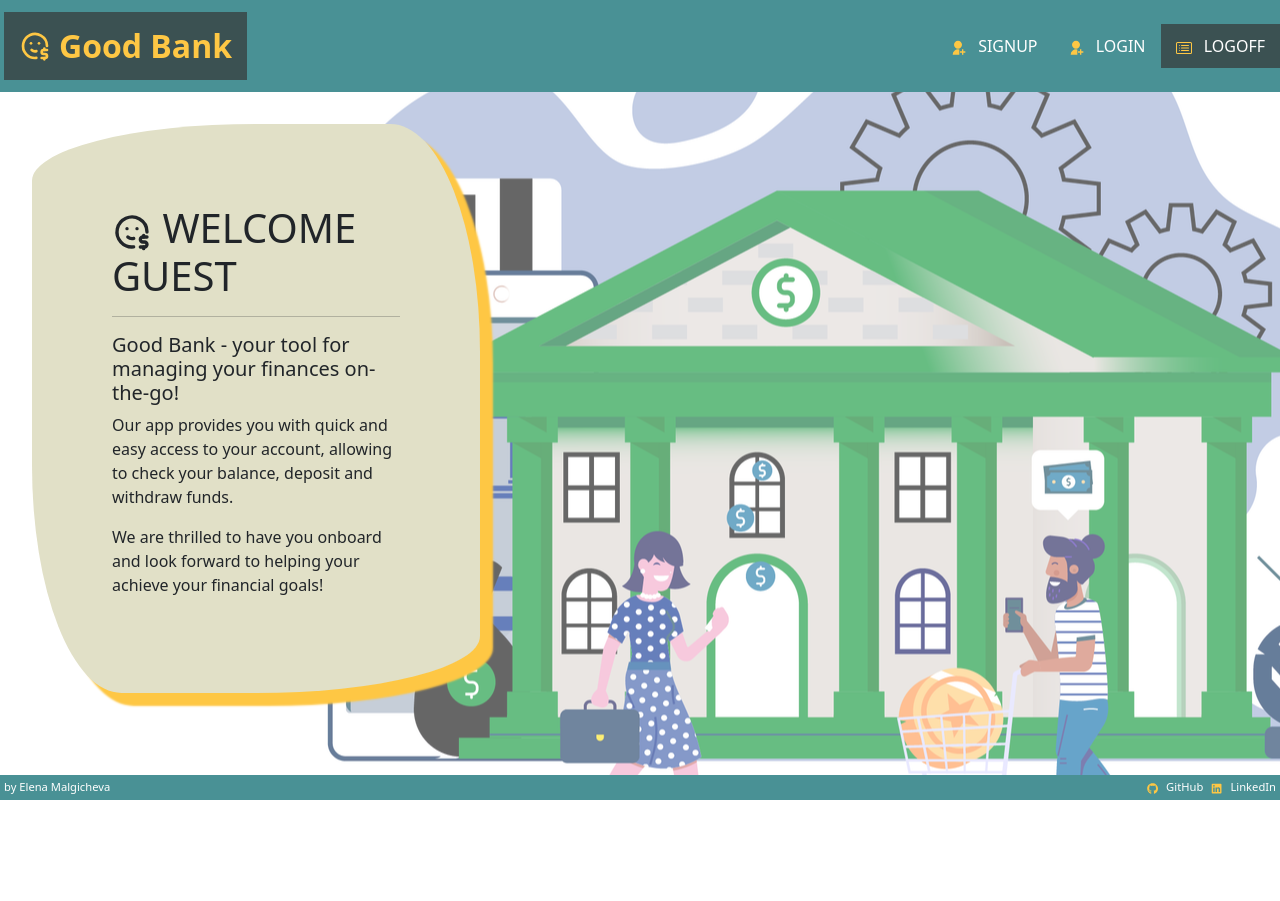
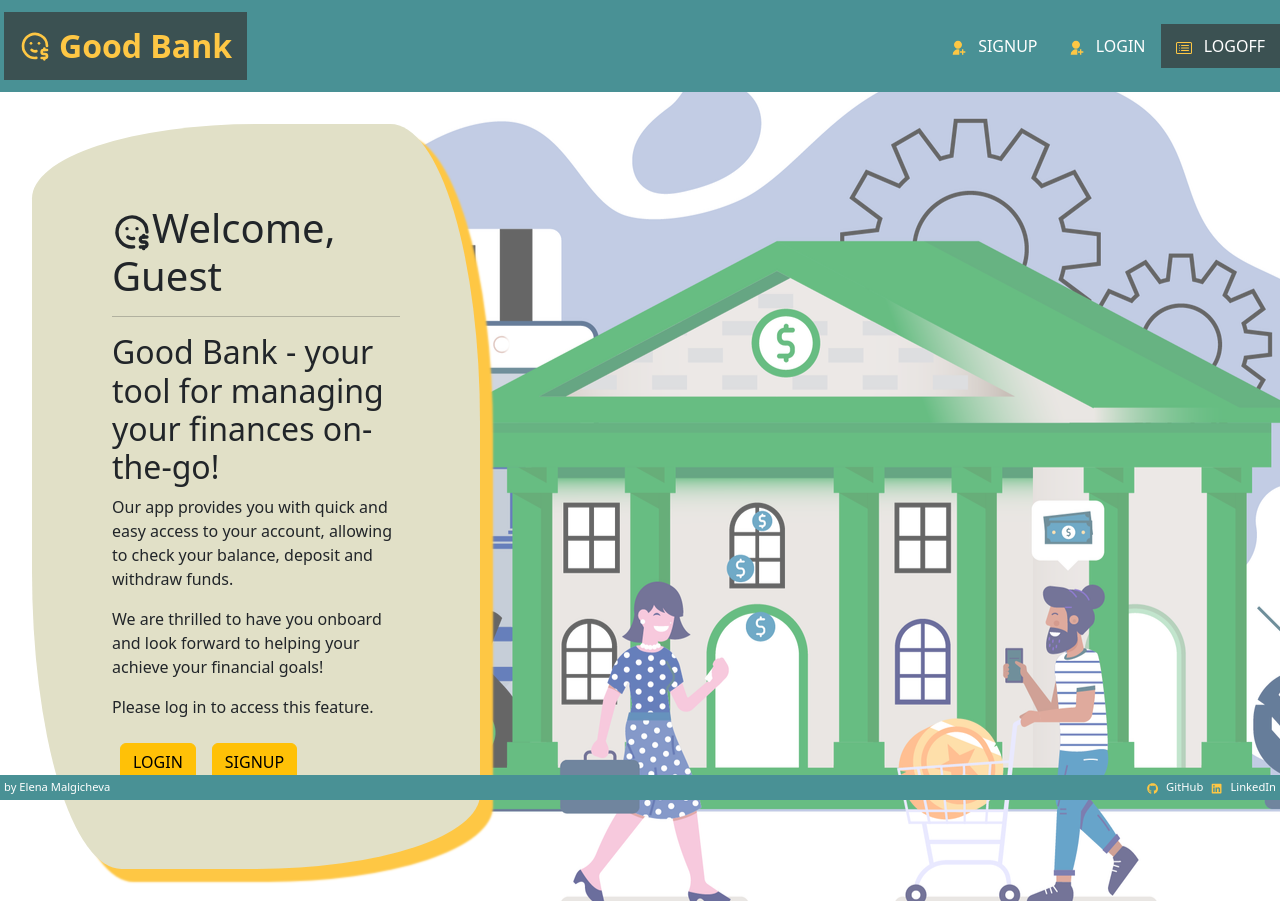
Before and after one commit to elena-malgicheva/good-bank-client, a React (Create React App) app: page / in a window 1280 px wide. Before the commit the page ends 800 px from the top, so only its background shows below. Built offline with nearby package versions, Linux system fonts and the light colour scheme.

Commit message:
improving things

```diff
--- a/src/App.js
+++ b/src/App.js
@@ -1,12 +1,12 @@
 import React from "react";
 import { Routes, Route } from "react-router-dom";
-import { BalanceProvider } from './Context/BalanceContext';
 import Home from './Pages/Home';
 import Login from './Pages/Login';
 import Signup from './Pages/Signup';
 import Dashboard from "./Components/Dashboard";
 import AppNavbar from "./Components/Navbar";
 import Foot from "./Components/Foot";
+import { AuthProvider } from './Context/AuthContext';
 
 import 'bootstrap/dist/css/bootstrap.min.css';
 
@@ -16,7 +16,7 @@ function App() {
 
     <div className="App">
 
-      <BalanceProvider>
+      <AuthProvider>
           <AppNavbar/>
           <Routes>
             <Route path="" element={ <Home/> } />
@@ -26,7 +26,7 @@ function App() {
 
           </Routes>
           <Foot />
-      </BalanceProvider>
+      </AuthProvider>
 
     </div>
 
--- a/src/Components/Dashboard.jsx
+++ b/src/Components/Dashboard.jsx
@@ -1,6 +1,6 @@
 import React, { useState, useEffect } from 'react';
+import axios from 'axios';
 
-import axios from 'axios';
 
 import Button from 'react-bootstrap/Button';
 import Modal from 'react-bootstrap/Modal';
@@ -12,12 +12,12 @@ import { FaPiggyBank } from 'react-icons/fa';
 
 
 const Dashboard = () => {
+
   const [userData, setUserData] = useState(null);
   const [depositAmmount, setDepositAmmount] = useState(0);
   const [withdrawAmmount, setWithdrawAmmount] = useState(0);
   const [loading, setLoading] = useState(true);
   const [error, setError] = useState(null);
-
   const [show, setShow] = useState(false);
   const [showWithdraw, setWithdrawShow] = useState(false);
 
@@ -26,7 +26,6 @@ const Dashboard = () => {
 
   const handleShow = () => setShow(true);
   const handleWithdrawShow = () => setWithdrawShow(true);
-
 
   const handleDeposit = async() => {
     const newBalance = parseInt(userData.balance) + parseInt(depositAmmount);
@@ -116,17 +115,18 @@ const Dashboard = () => {
     <div className="app-card w-50 p-5 m-3 deposit-color">
       {userData && (
         <div>
-          <h2>Hello {userData.username}</h2>
+          <h1>Hello {userData.username}</h1>
           <hr />
-          <p>Your Balance: ${userData.balance}.00</p>
+          <h2><FaPiggyBank/>  Your Balance: ${userData.balance}.00</h2>
 
         </div>
       )}
 
+    <div className>
+    <Button variant="primary" onClick={handleShow}>Deposit</Button>
+    <Button variant="primary" className="m-3" onClick={handleWithdrawShow}>Withdraw</Button>
+    </div>
 
-    <Button variant="primary" onClick={handleShow}>
-    Deposit
-    </Button>
 
     <Modal show={show} onHide={handleClose}>
       <Modal.Header closeButton>
@@ -152,9 +152,7 @@ const Dashboard = () => {
       </Modal.Footer>
     </Modal>
 
-    <Button variant="primary" className="m-3" onClick={handleWithdrawShow}>
-    Withdraw
-    </Button>
+
     <Modal show={showWithdraw} onHide={handleWithdrawClose}>
       <Modal.Header closeButton>
         <Modal.Title><FaPiggyBank className='icon' /> Enter Amount you want to withdraw</Modal.Title>
--- a/src/Components/Navbar.jsx
+++ b/src/Components/Navbar.jsx
@@ -3,10 +3,12 @@ import Nav from 'react-bootstrap/Nav';
 import Navbar from 'react-bootstrap/Navbar';
 import { NavLink } from "react-router-dom";
 
+
 // Icons
 import { TbMoodDollar } from 'react-icons/tb'
 import { RiUserAddFill } from 'react-icons/ri';
 import { BsCardList } from 'react-icons/bs';
+import UserName from './UserName';
 
 
 function AppNavbar() {
@@ -28,6 +30,7 @@ function AppNavbar() {
       <Navbar.Toggle />
 
       <Navbar.Collapse className="justify-content-end">
+
       <NavLink className={(navData) => navData.isActive ?  NavLinkClasses +' active' : NavLinkClasses } to="signup"><RiUserAddFill className='icon' /> SIGNUP</NavLink>
         <NavLink className={(navData) => navData.isActive ?  NavLinkClasses +' active' : NavLinkClasses } to="login" ><RiUserAddFill className='icon' /> LOGIN</NavLink>
 
--- /dev/null
+++ b/src/Components/SomeComponent.js
@@ -0,0 +1,34 @@
+import React, { useContext } from 'react';
+import { AuthContext } from '../Context/AuthContext';
+import Button from 'react-bootstrap/Button';
+import { useNavigate } from "react-router-dom";
+
+const SomeComponent = () => {
+
+  const navigate = useNavigate();
+  const { isAuthenticated, logoff } = useContext(AuthContext);
+
+  const handleLogin = () => {
+    navigate("/login");
+  };
+
+  return (
+    <div>
+      {isAuthenticated ? (
+        <p>Welcome! You are logged in.</p>
+      ) : (
+        <p>Please log in to access this feature.</p>
+      )}
+
+      <Button className = "m-2" variant="warning" onClick={handleLogin}>
+        LOGIN
+      </Button>
+
+      <Button className="m-2" variant="warning" onClick={logoff}>
+        SIGNUP
+      </Button>
+    </div>
+  );
+};
+
+export default SomeComponent;
--- /dev/null
+++ b/src/Components/UserName.js
@@ -0,0 +1,15 @@
+import React, { useContext } from 'react';
+import { AuthContext } from '../Context/AuthContext';
+
+const UserName = () => {
+
+    const { userName } = useContext(AuthContext);
+    return (
+        <div>
+          {userName}
+        </div>
+      );
+
+}
+
+export default UserName;
--- /dev/null
+++ b/src/Context/AuthContext.js
@@ -0,0 +1,46 @@
+import React, { createContext, useState, useEffect } from 'react';
+
+const AuthContext = createContext();
+
+const AuthProvider = ({ children }) => {
+
+  const [isAuthenticated, setIsAuthenticated] = useState(false);
+  const [userName, setUserName] = useState('Guest');
+  const [userEmail, setUserEmail] = useState('');
+
+  // Function to toggle authentication status
+  const toggleAuthentication = () => {
+    setIsAuthenticated((prevAuthStatus) => !prevAuthStatus);
+  };
+
+  const login = (userName, userEmail) => {
+    setIsAuthenticated(true);
+    setUserName(userName);
+    setUserEmail(userEmail);
+  };
+
+  const logoff = () => {
+    setIsAuthenticated(false);
+    setUserName('Guest');
+    setUserEmail('');
+  };
+
+
+  useEffect(() => {
+    const savedAuthStatus = localStorage.getItem('isAuthenticated');
+    setIsAuthenticated(savedAuthStatus === 'true');
+  }, []);
+
+  // useEffect to save the authentication status to local storage when it changes
+  useEffect(() => {
+    localStorage.setItem('isAuthenticated', isAuthenticated);
+  }, [isAuthenticated]);
+
+  return (
+    <AuthContext.Provider value={{ isAuthenticated, userName, userEmail, toggleAuthentication, login, logoff }}>
+      {children}
+    </AuthContext.Provider>
+  );
+};
+
+export { AuthContext, AuthProvider };
--- a/src/Pages/Home.jsx
+++ b/src/Pages/Home.jsx
@@ -1,5 +1,8 @@
 
-import { TbMoodDollar } from 'react-icons/tb'
+import { TbMoodDollar } from 'react-icons/tb';
+import SomeComponent from '../Components/SomeComponent';
+import UserName from '../Components/UserName';
+
 
 function Home() {
 
@@ -9,12 +12,14 @@ function Home() {
 
   <div class="home-container">
 
-      <h1><TbMoodDollar /> WELCOME GUEST</h1>
+      <h1><TbMoodDollar />Welcome, <UserName/></h1>
       <hr />
-      <h5>Good Bank - your tool for managing your finances on-the-go!</h5>
+      <h2>Good Bank - your tool for managing your finances on-the-go!</h2>
       <p>Our app provides you with quick and easy access to your account, allowing to
           check your balance, deposit and withdraw funds.</p>
       <p>We are thrilled to have you onboard and look forward to helping your achieve your financial goals!</p>
+
+      <SomeComponent/>
     </div>
 
   );
--- a/src/Pages/Login.js
+++ b/src/Pages/Login.js
@@ -1,10 +1,14 @@
-import React, { useState } from "react";
+import React, { useState, useContext } from "react";
 import { Link, useNavigate } from "react-router-dom";
 import axios from "axios";
+import { AuthContext } from '../Context/AuthContext';
 
-import Button from 'react-bootstrap/Button';
+
+import { Button } from 'react-bootstrap';
+
 
 const Login = () => {
+  const { login } = useContext(AuthContext);
 
     const navigate = useNavigate();
     const [inputValue, setInputValue] = useState({
@@ -35,9 +39,13 @@ const Login = () => {
         },
         { withCredentials: true }
       );
-      const { success, message } = data;
+      const { success, message, userName, userEmail } = data;
+
+      console.log(inputValue.email);
       if (success) {
         handleSuccess(message);
+        console.log("LETTING YOU IN")
+        login(userName, userEmail);
 
         setTimeout(() => {
           navigate("/dashboard");
@@ -56,7 +64,8 @@ const Login = () => {
   };
 
   return (
-    <div className="app-card w-50 p-5 m-3 create-color">
+
+      <div className="app-card w-50 p-5 m-3 create-color">
       <h1>Login</h1>
       <hr />
       <form onSubmit={handleSubmit}>
@@ -88,6 +97,8 @@ const Login = () => {
       </form>
 
     </div>
+
+
   );
 };
 
--- a/src/Pages/Signup.js
+++ b/src/Pages/Signup.js
@@ -3,6 +3,7 @@ import { Link, useNavigate } from "react-router-dom";
 import axios from "axios";
 
 import Button from 'react-bootstrap/Button';
+import { RiUserAddFill } from 'react-icons/ri';
 
 
 
@@ -60,7 +61,7 @@ const Signup = () => {
 
   return (
     <div className="app-card w-50 p-5 m-3 create-color">
-      <h1 className="m3">Signup</h1>
+      <h1 className="m3"><RiUserAddFill/>Create Account</h1>
       <hr />
       <form onSubmit={handleSubmit}>
         <div className="m-1 ">
```
Also changed, not shown: src/Context/AuthContextProvider.js (deleted, +0 -17 lines).
